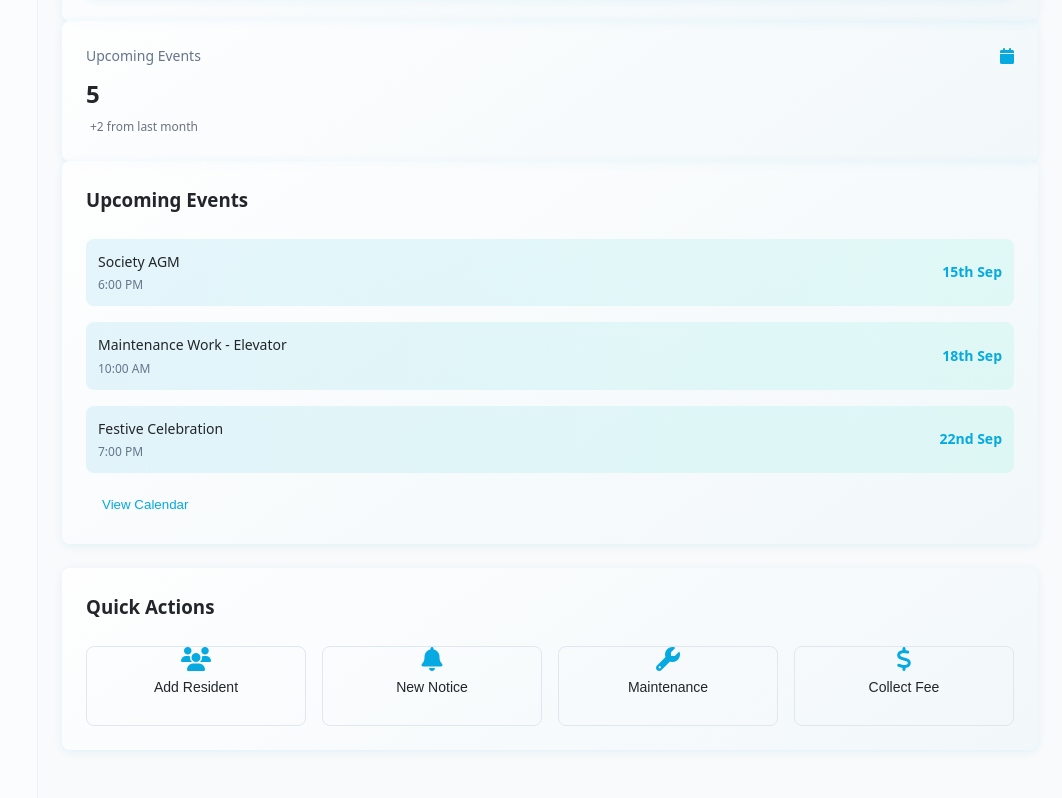
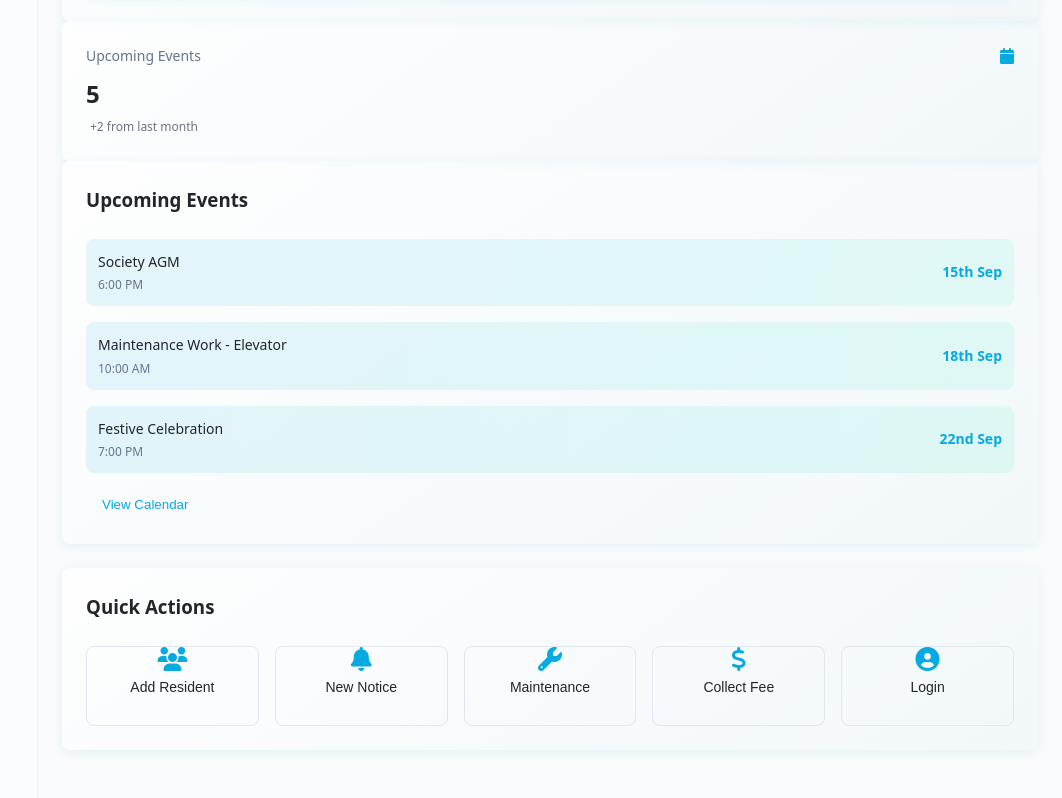
Before and after one commit to vis-a11y/society-management, a plain HTML site: page index.html in a window 1280 px wide. Shown: the part 732-1530 px from the top of the page, without its empty margins (218-1280 px from the left). Drawn offline with Linux system fonts and the light colour scheme.

Commit message:
6 commit

```diff
--- a/index.html
+++ b/index.html
@@ -196,8 +196,8 @@
                     <div class="card-content">
                         <div class="quick-actions">
                             <button class="quick-action-btn">
-                                <i class="fas fa-users"></i>
-                                <span><a href="addResident.html">Add Resident</a></span>
+                            <i class="fas fa-users"></i>
+                            <a href="addResident.html"><span> Add Resident</span></a>
                             </button>
                             <button class="quick-action-btn">
                                 <i class="fas fa-bell"></i>
@@ -211,6 +211,11 @@
                                 <i class="fas fa-dollar-sign"></i>
                                 <span>Collect Fee</span>
                             </button>
+                            <button class="quick-action-btn">
+                                 <i class="fa-solid fa-circle-user"></i>
+                                <span>Login</span>
+                            </button>
+
                         </div>
                     </div>
                 </div>
```
